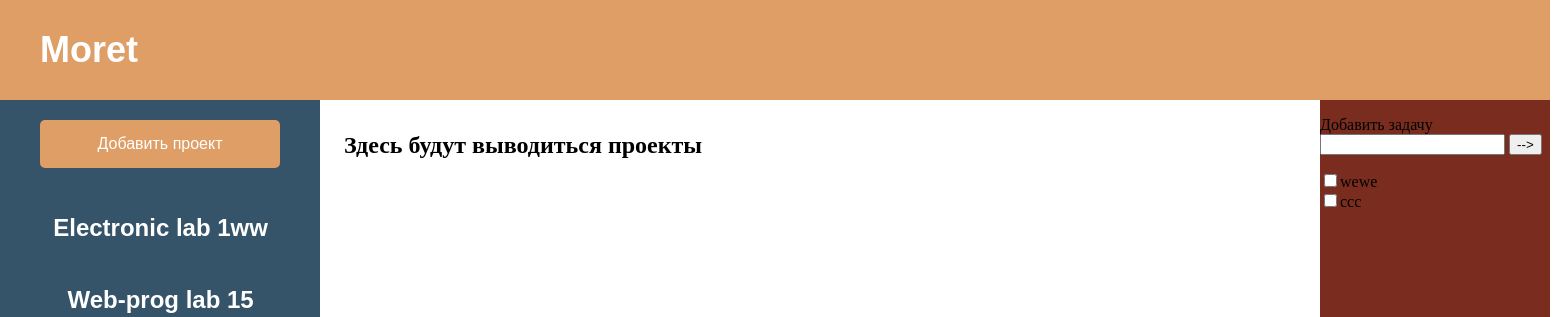
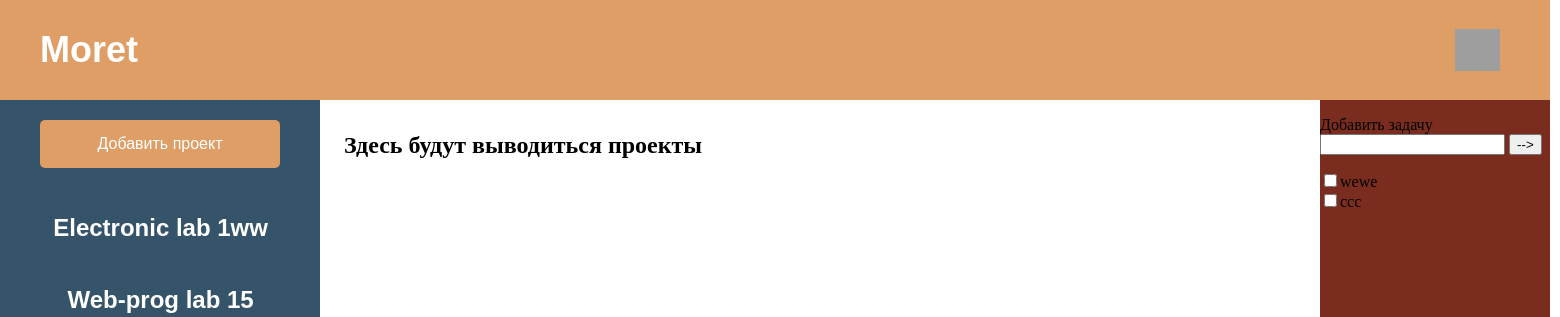
Before and after one commit to Potagashev/Moret, a Django app: page / in a window 1560 px wide. Shown: the top 317 px of the page. Run offline with Django 3.2, Linux system fonts and the light colour scheme; data comes from the database, SQL or seed files in the repository; both versions use the stored data as it was after the commit; grey boxes are pictures that could not be loaded.

Commit message:
стилизую потихоньку

```diff
--- a/main/static/main/css/main.css
+++ b/main/static/main/css/main.css
@@ -28,8 +28,6 @@
 .tab { margin-left: 40px; }
 .nolinebreak_parent { white-space: nowrap; }
 .nolinebreak_child { display: inline-block; }
-
-
 
 .header {
     position: absolute;
@@ -174,3 +172,11 @@ a:hover, a:visited {
 .deadline {
     font-size: 24px;
 }
+
+.profile-link {
+    position: absolute;
+    width: 45px;
+    height: 42px;
+    left: 1455px;
+    top: 29px;
+}
--- a/main/templates/main/common.html
+++ b/main/templates/main/common.html
@@ -8,6 +8,9 @@
 </head>
 <body>
     <header class="header"><label class="header-text">Moret</label></header>
+    <div>
+        <a href="#"><img class='profile-link' src={% static 'main/images/account.png' %}></a>
+    </div>
     <div class="sidebar-color">
         <div class="sidebar-text">
             <button class="button-add-project" onclick="window.location.href = {% url 'project_creating' %};">Добавить
@@ -35,12 +38,12 @@
         </div>
 
         <div class="tasks">
-            <p>Добавить задачу<br>
-                <input type="text" name="add_task_input" value="" size="20">
-                <button name="add_task_btn" type="submit">--></button>
-            </p>
             <form method="post" id="tasks">
                 {% csrf_token %}
+                <p>Добавить задачу<br>
+                    <input type="text" name="add_task_input" value="" size="20">
+                    <button name="add_task_btn" type="submit">--></button>
+                </p>
                 {% if tasks %}
                     {% for task in tasks %}
                         <div name="div_{{ task.text }}"
@@ -54,9 +57,6 @@
                 {% else %}
                     <p>No tasks are available.</p>
                 {% endif %}
-
-
-
             </form>
 
         </div>
```
Also changed, not shown: db.sqlite3.
